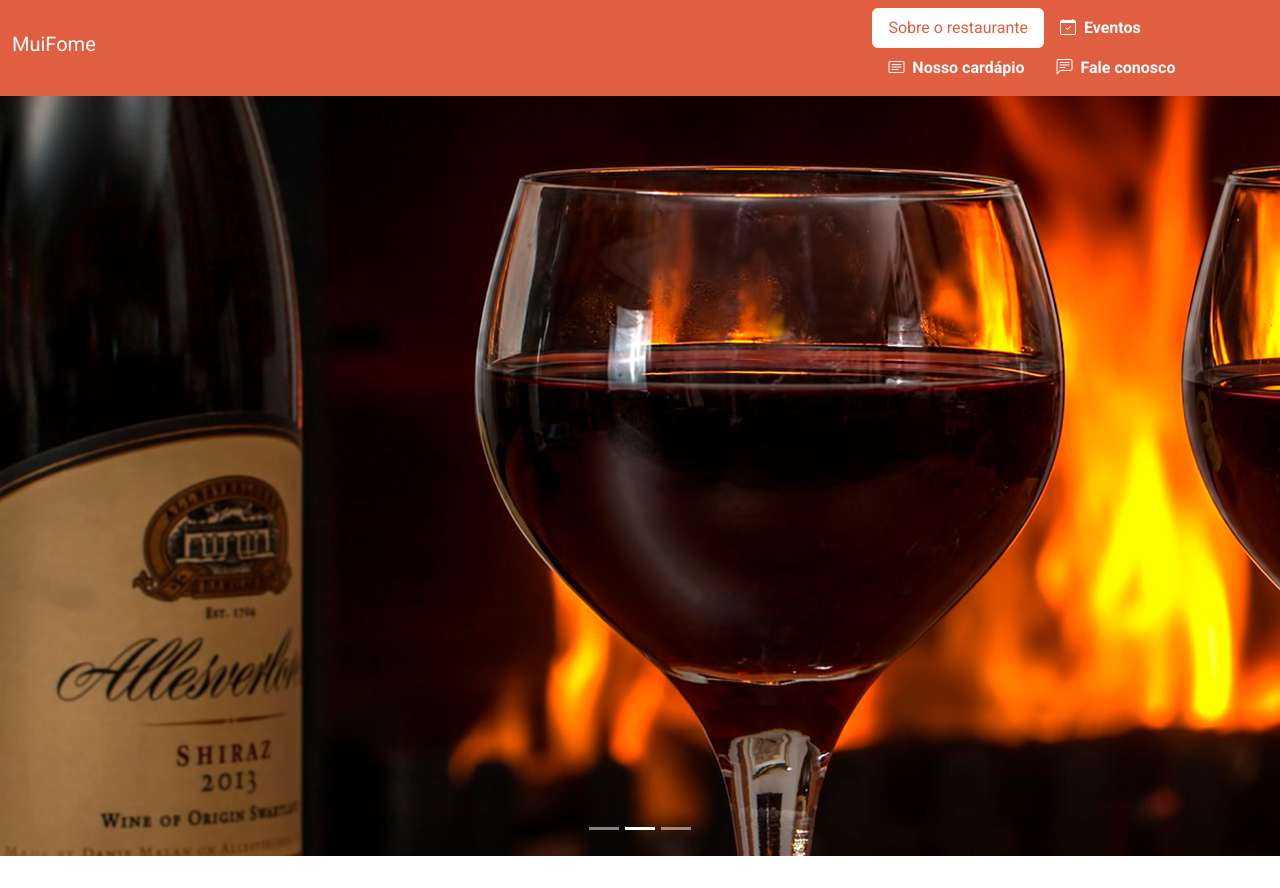
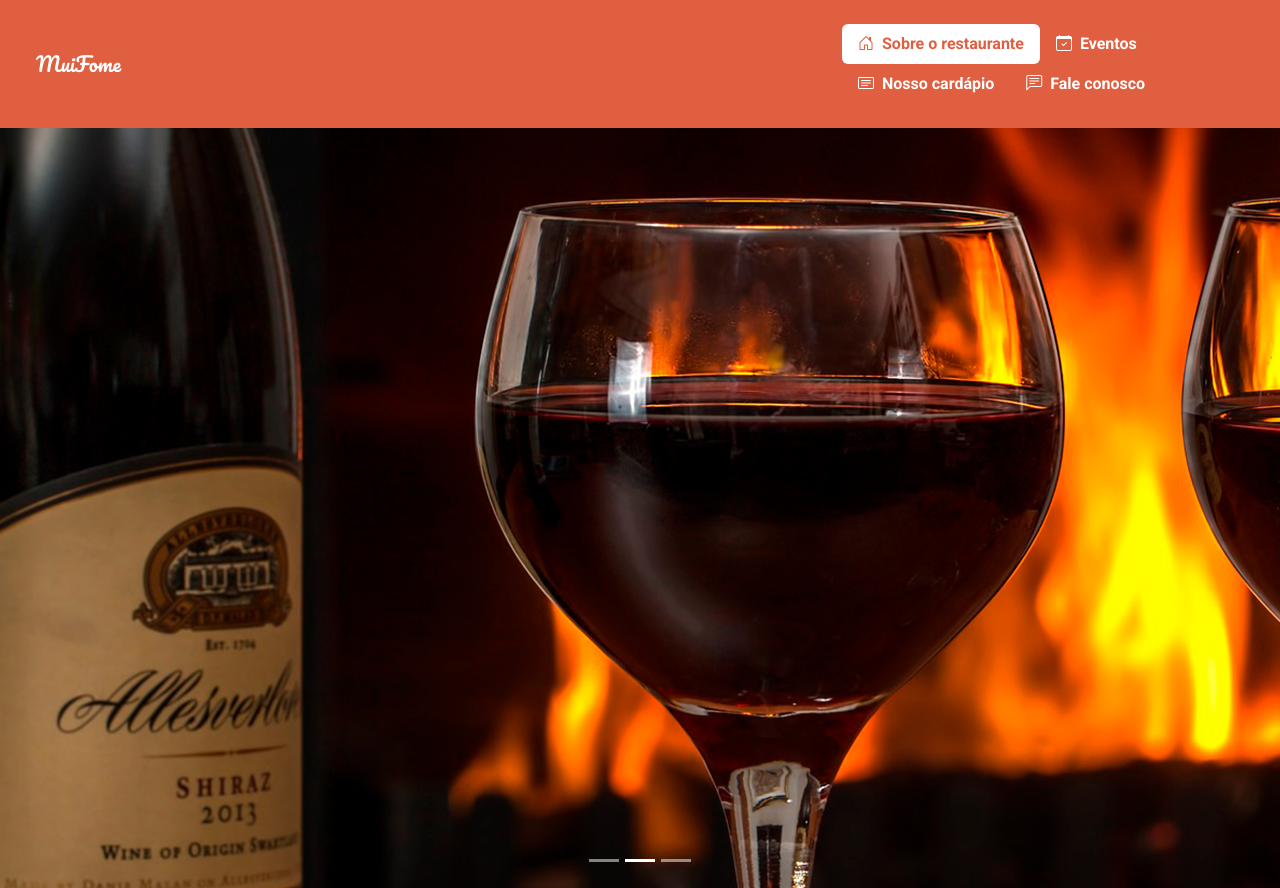
Before and after one commit to Marcel017/projeto-3-Ebac, a plain HTML site: page index.html in a window 1280 px wide. Shown: the top 888 px of the page. Drawn offline with nearby package versions, Linux system fonts and the light colour scheme.

Commit message:
Aula-3.1

```diff
--- a/index.html
+++ b/index.html
@@ -12,14 +12,20 @@
     <link rel="stylesheet" href="main.css">
 </head>
 <body>
-    <header class="navbar navbar-expand-lg sticky-top">
+    <header class="navbar navbar-expand-lg sticky-top p-4" id="cabecalho">
         <div class="container">
-            <h1 class="navbar-brand">MuiFome</h1>
+            <h1 class="navbar-brand m-0 section-title">MuiFome</h1>
+            <button class="navbar-toggler" data-bs-toggle="collapse" data-bs-target="#menu-navegacao">
+                <span class="navbar-toggler-icon"></span>
+            </button>
         </div>
-        <nav>
-            <l class="nav nav-pills">
-                <li class="nav-item">
-                    <a href="#" class="nav-link active">Sobre o restaurante</a>
+        <nav class="navbar-collapse collapse justify-content-end" id="menu-navegacao">
+            <ul class="nav nav-pills d-block d-md-flex">
+                <li class="nav-item fw-bold">
+                    <a href="#sobre-o-restaurante" class="nav-link">
+                        <i class="bi bi-house-door me-1"></i>
+                        Sobre o restaurante
+                    </a>
                 </li>
                 <li class="nav-item fw-bold">
                     <a href="#" class="nav-link">
--- a/main.css
+++ b/main.css
@@ -24,3 +24,11 @@ body {
 .section-title {
     font-family: Pacifico, cursive;
 }
+
+.section-title span {
+    color: #e15f41;
+}
+
+#sobre-o-restaurante {
+    background-color: #ffeae6;
+}
```
